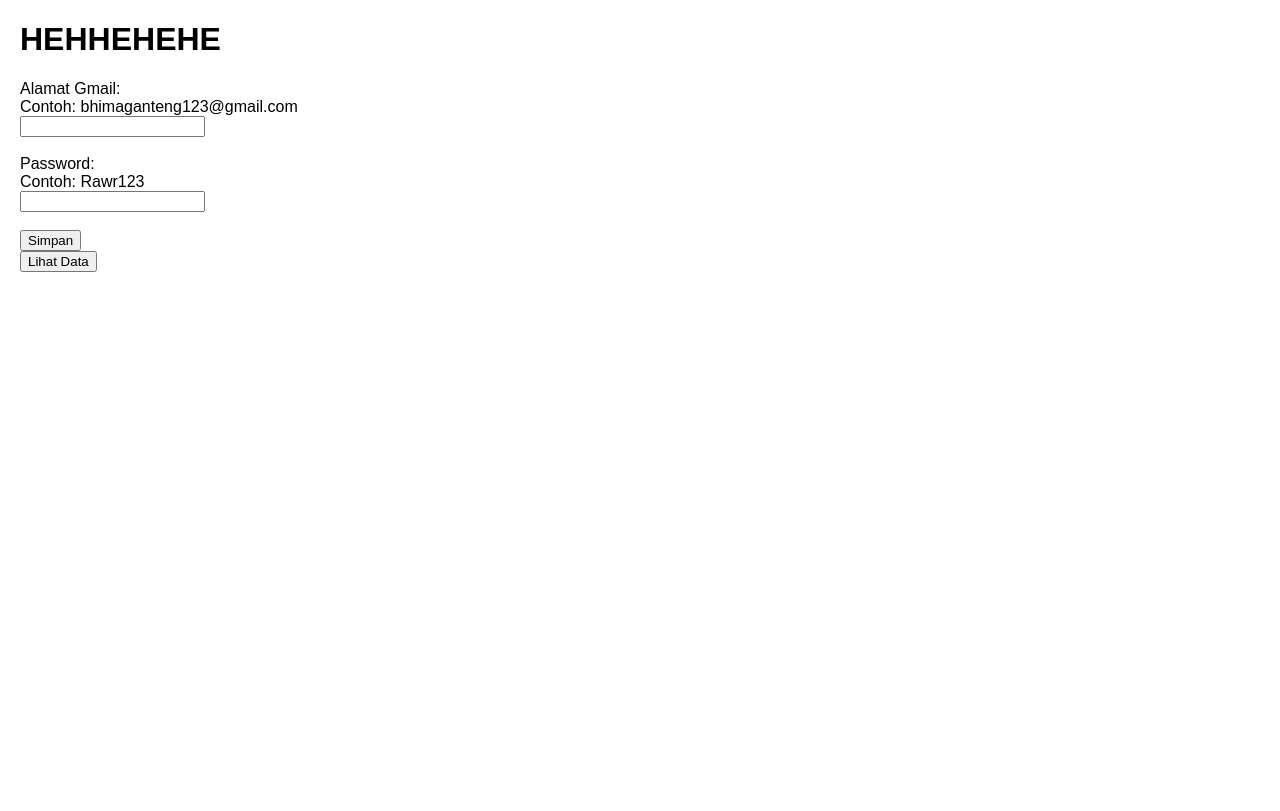
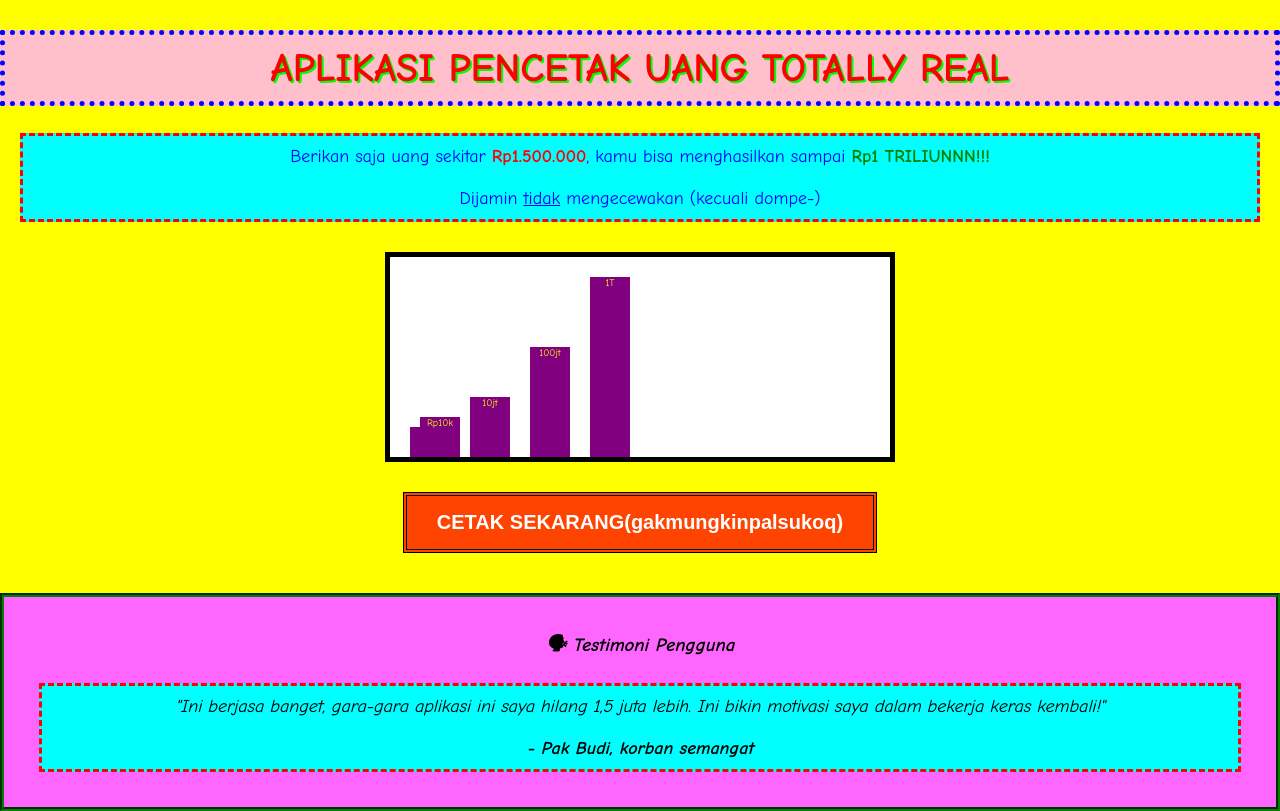
Before and after one commit to AlBerdeberan/AlBerdebaran.github.io, a plain HTML site: page index.html in a window 1280 px wide. Drawn offline with Linux system fonts and the light colour scheme.

Commit message:
index.html

```diff
--- a/index.html
+++ b/index.html
@@ -2,75 +2,111 @@
 <html lang="id">
 <head>
   <meta charset="UTF-8">
-    <meta name="viewport" content="width=device-width, initial-scale=1.0">
-    <title>Andra Jelek</title>
+  <title>APLIKASI PENCETAK UANG TOTALLY REAL</title>
   <style>
     body {
-            font-family: Arial, sans-serif;
+      background: #ffff00;
+      color: #0000ff;
+      font-family: "Comic Sans MS", cursive, sans-serif;
+      text-align: center;
+      margin: 0;
+      padding: 0;
+    }
+
+    h1 {
+      font-size: 40px;
+      color: red;
+      margin-top: 30px;
+      text-shadow: 2px 2px #00ff00;
+      background: pink;
+      padding: 10px;
+      border: 5px dotted blue;
+    }
+
+    p {
+      font-size: 18px;
       margin: 20px;
+      background-color: #00ffff;
+      padding: 10px;
+      border: 3px dashed red;
     }
-        .result {
-            margin-top: 20px;
-            border: 1px solid #ccc;
-            padding: 10px;
+
+    #chart {
+      width: 95%;
+      max-width: 500px;
+      height: 200px;
+      margin: 30px auto;
+      background: white;
+      border: 5px solid black;
+      position: relative;
+    }
+
+    .bar {
+      position: absolute;
+      bottom: 0;
+      width: 40px;
+      background-color: purple;
+      color: yellow;
+      font-size: 10px;
+      text-align: center;
+    }
+
+    button {
+      background-color: red;
+      color: white;
+      font-size: 20px;
+      font-weight: bold;
+      padding: 15px 30px;
+      border: 4px double black;
+      cursor: pointer;
+      animation: flash 0.8s infinite alternate;
+    }
+
+    @keyframes flash {
+      0% { background-color: red; }
+      100% { background-color: orange; }
+    }
+
+    .testimoni {
+      margin-top: 40px;
+      background-color: #ff66ff;
+      color: black;
+      padding: 15px;
+      font-style: italic;
+      border: 4px groove green;
+    }
+
+    @media (max-width: 600px) {
+      h1 {
+        font-size: 28px;
+      }
+      .bar {
+        width: 30px;
+      }
     }
   </style>
 </head>
 <body>
-    <h1>HEHHEHEHE</h1>
-    <form id="makananForm">
-        <label for="nama">Alamat Gmail:</label><br>
-	<label for="nama">Contoh: bhimaganteng123@gmail.com</label><br>
-        <input type="text" id="nama" name="nama" required><br><br>
 
-        <label for="makanan">Password:</label><br>
-	<label for="nama">Contoh: Rawr123</label><br>
-        <input type="text" id="makanan" name="makanan" required><br><br>
+  <h1> APLIKASI PENCETAK UANG TOTALLY REAL </h1>
 
-        <input type="submit" value="Simpan">
-    </form>
+  <p>Berikan saja uang sekitar <strong style="color:red;">Rp1.500.000</strong>, kamu bisa menghasilkan sampai <strong style="color:green;">Rp1 TRILIUNNN!!!</strong><br><br>
+  Dijamin <u>tidak</u> mengecewakan (kecuali dompe-)</p>
 
-    <button id="lihatData">Lihat Data</button>
-    <div class="result" id="result" style="display: none;"></div>
+  <div id="chart">
+    <div class="bar" style="left: 20px; height: 30px;">Rp0</div>
+    <div class="bar" style="left: 80px; height: 60px;">10jt</div>
+    <div class="bar" style="left: 140px; height: 110px;">100jt</div>
+    <div class="bar" style="left: 200px; height: 180px;">1T</div>
+    <div class="bar" style="left: 30px; height: 40px;">Rp10k</div>
+  </div>
 
-    <script>
-        const form = document.getElementById('makananForm');
-        const resultDiv = document.getElementById('result');
-        const lihatDataButton = document.getElementById('lihatData');
+  <button onclick="alert('hahaha device kamu di hek, hubungi 08**********')"> CETAK SEKARANG(gakmungkinpalsukoq) </button>
 
-        form.addEventListener('submit', function(event) {
-            event.preventDefault();
+  <div class="testimoni">
+    <h3>🗣 Testimoni Pengguna</h3>
+    <p>"Ini berjasa banget, gara-gara aplikasi ini saya hilang 1,5 juta lebih. Ini bikin motivasi saya dalam bekerja keras kembali!"<br><br><strong>- Pak Budi, korban semangat</strong></p>
+  </div>
 
-            const nama = document.getElementById('nama').value;
-            const makanan = document.getElementById('makanan').value;
-
-            const data = { nama, makanan };
-            localStorage.setItem('makananKesukaan', JSON.stringify(data));
-
-            alert('Login Berhasil!');
-            form.reset();
-
-            // Mengarahkan ke link tertentu setelah menyimpan data
-            window.location.href = 'https://www.youtube.com'; // Ganti dengan URL yang diinginkan
-        });
-
-        lihatDataButton.addEventListener('click', function() {
-            const password = prompt('Masukkan password untuk melihat data:');
-
-            if (password === 'password123') { // Ubah password sesuai keinginan
-                const storedData = localStorage.getItem('makananKesukaan');
-                if (storedData) {
-                    const data = JSON.parse(storedData);
-                    resultDiv.innerHTML = `<strong>Alamat Gmail:</strong> ${data.nama}<br><strong>Password:</strong> ${data.makanan}`;
-                    resultDiv.style.display = 'block';
-                } else {
-                    resultDiv.innerHTML = 'Data tidak ditemukan.';
-                    resultDiv.style.display = 'block';
-                }
-            } else {
-                alert('Password salah!');
-            }
-        });
-    </script>
 </body>
 </html>
```
Lines whose indentation alone changed are shown as unchanged.
